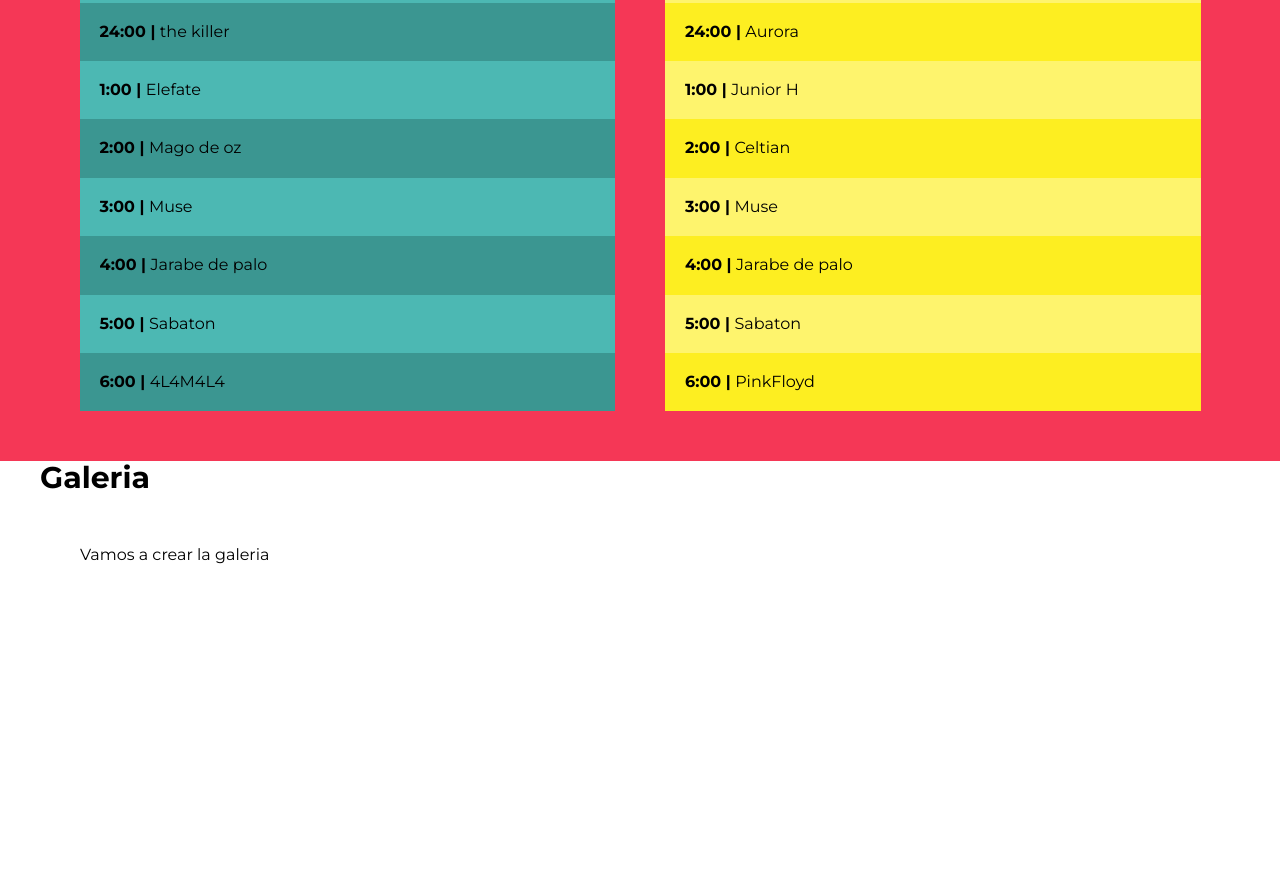
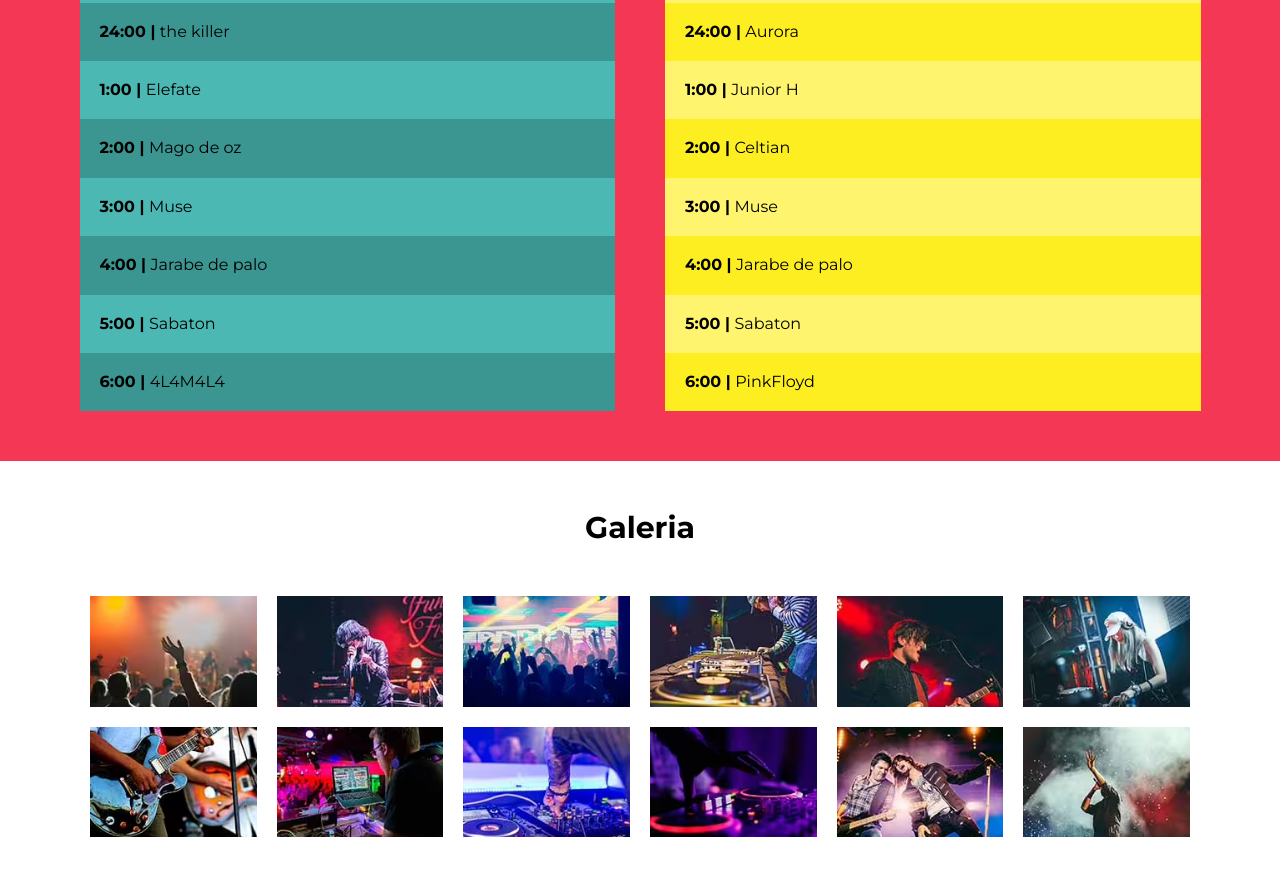
Before and after one commit to RogerPerva/FestivalMusica, a website: page index.html in a window 1280 px wide. Shown: the part 2380-3255 px from the top of the page. Before the commit the page ends 2960 px from the top, so only its background shows below. Drawn offline with Linux system fonts and the light colour scheme; files that its build step writes are made by us from their sources.

Commit message:
Agregando con appendchild y estilos a galeria.

```diff
--- a/src/js/app.js
+++ b/src/js/app.js
@@ -8,5 +8,17 @@
 
     function crearGaleria(){
     const galeria = document.querySelector('.galeria-imagenes');
-    galeria.textContent='Vamos a crear la galeria';
-    }
+
+        for(let i=1; i<=12; i++){
+            const imagen=document.createElement('picture');
+            imagen.innerHTML=`
+            <source srcset="build/img/thumb/${i}.avif" type="image/avif">
+
+            <source srcset="build/img/thumb/${i}.webp" type="image/webp">
+
+            <img loading="lazy" width="200" height="300" src="build/img/thumb/${i}.jpg" alt="imagen galeria">
+            `;
+/// ctl+D para seleccionar el siguiente elemento que sea similar al seleccionado.
+            galeria.appendChild(imagen); //AppendChild es para agregar elementos.
+            }
+        }
--- a/src/scss/base/_mixins.scss
+++ b/src/scss/base/_mixins.scss
@@ -44,7 +44,7 @@
     @mixin grid($columnas,$espaciado){
         display: grid;
         grid-template-columns: repeat($columnas,1fr);
-        gap:$espaciado;
+        gap:$espaciado; //gap hace un espaciado hacia todos los lados, y column-gap solo lo hace entre columnas.
     }
 
     @mixin resetear-lista{
--- /dev/null
+++ b/src/scss/layout/_galeria.scss
@@ -0,0 +1,24 @@
+@use 'base/mixins' as m;
+@use 'base/variables' as v;
+
+.galeria{
+    padding: 5rem;
+    h3{
+        text-align: center;
+    }
+}
+
+.galeria-imagenes{
+    @include m.resetear-lista;
+    @include m.grid(2, 2rem);
+    @include m.telefono{
+        @include m.grid(3,2rem);
+    }
+
+    @include m.tablet{
+        @include m.grid(4,2rem);
+    }
+    @include m.desktop{
+        @include m.grid(6,2rem);
+    }
+}
--- a/src/scss/layout/_index.scss
+++ b/src/scss/layout/_index.scss
@@ -2,3 +2,4 @@
 @forward 'video';
 @forward 'festival';
 @forward 'lineup';
+@forward 'galeria';
```
Also changed, not shown: build/css/app.css, build/js/app.js.
